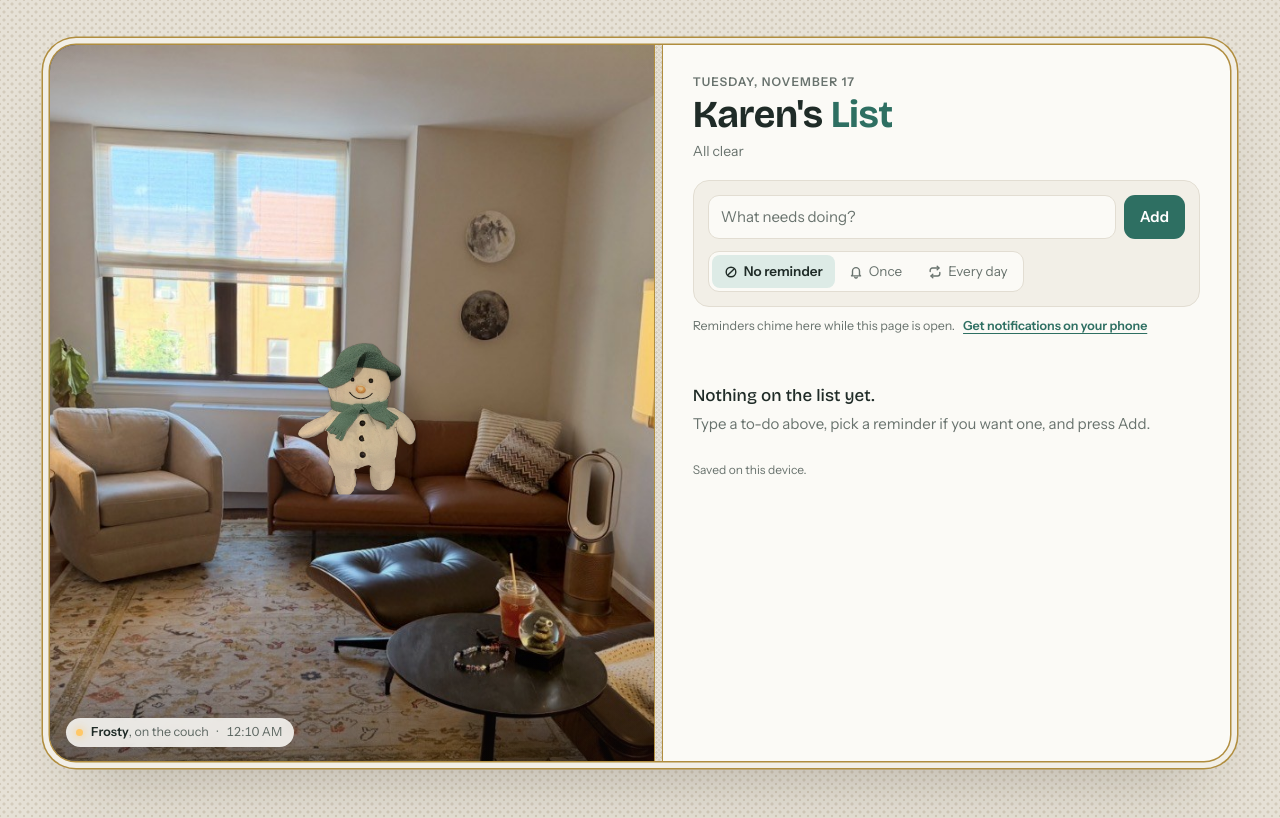
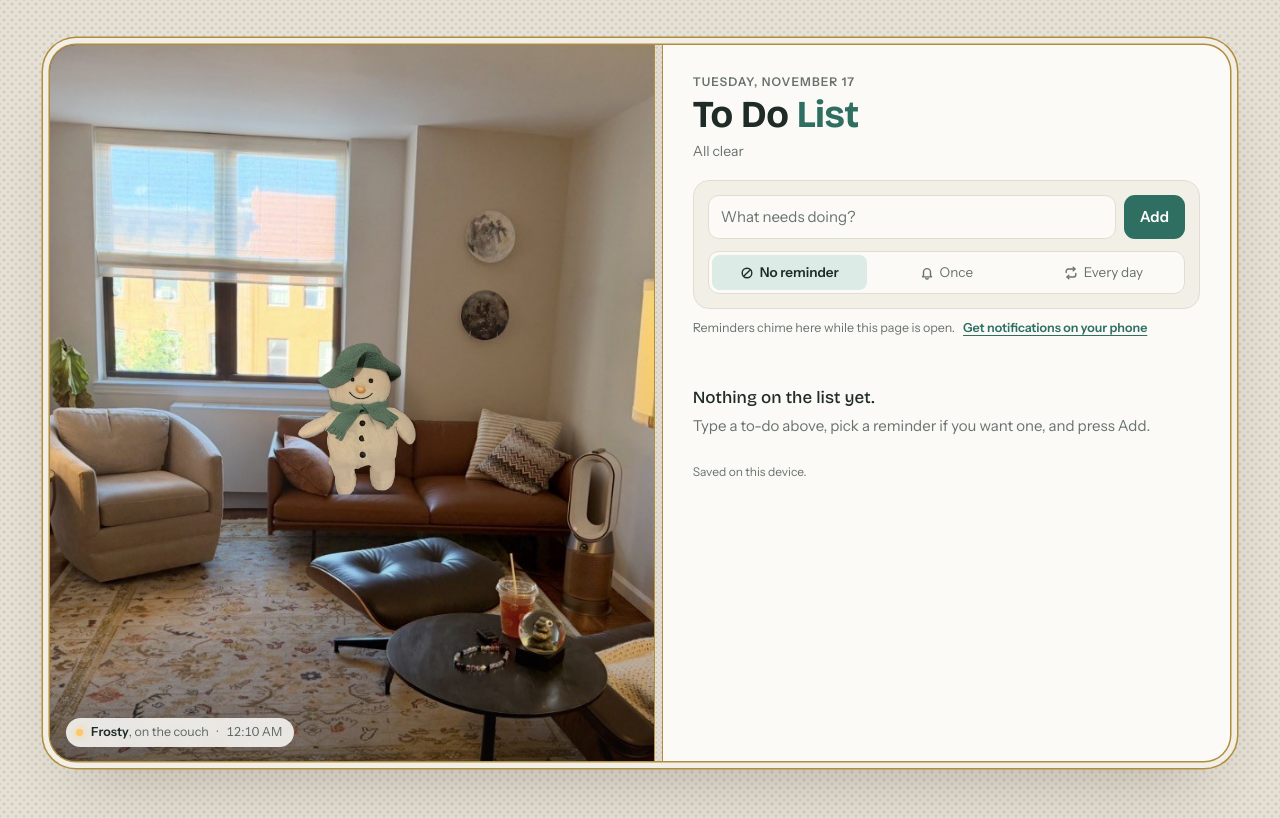
Before and after one commit to ktocatly/Todo, a plain HTML site: page index.html in a window 1280 px wide. Drawn offline with nearby package versions, Linux system fonts and the light colour scheme.

Commit message:
Retitle to To Do List; spread the reminder options evenly across the row
Co-Authored-By: Claude Opus 5.5 <noreply@anthropic.com>
Claude-Session: https://claude.ai/code/session_017ntAYxZ4hz9bd4Cn9HJHEb

```diff
--- a/index.html
+++ b/index.html
@@ -3,7 +3,7 @@
 <head>
 <meta charset="utf-8">
 <meta name="viewport" content="width=device-width, initial-scale=1, viewport-fit=cover">
-<title>Karen's List</title>
+<title>To Do List</title>
 <meta name="description" content="Karen's to-do list, with reminders, and Frosty on the couch.">
 <meta name="theme-color" content="#E6E1D6" media="(prefers-color-scheme: light)">
 <meta name="theme-color" content="#1D2220" media="(prefers-color-scheme: dark)">
@@ -131,10 +131,11 @@ h1 em { font-style: normal; color: var(--teal); }
 .btn.small { padding: 6px 11px; font-size: 13px; border-radius: 9px; }
 
 .remind { display: grid; gap: 10px; }
-.seg { display: inline-flex; background: var(--panel); border: 1px solid var(--line); border-radius: 11px; padding: 3px; gap: 2px; flex-wrap: wrap; width: fit-content; max-width: 100%; }
+.seg { display: grid; grid-template-columns: repeat(3, minmax(0, 1fr)); width: 100%; background: var(--panel); border: 1px solid var(--line); border-radius: 11px; padding: 3px; gap: 2px; }
 .seg input { position: absolute; opacity: 0; pointer-events: none; }
-.seg label { padding: 6px 12px; border-radius: 8px; font-size: 13.5px; cursor: pointer; color: var(--muted); display: inline-flex; align-items: center; gap: 6px; }
-.seg label svg { width: 14px; height: 14px; }
+.seg label { padding: 7px 8px; border-radius: 8px; font-size: 13.5px; cursor: pointer; color: var(--muted); display: flex; align-items: center; justify-content: center; gap: 6px; white-space: nowrap; }
+.seg label svg { width: 14px; height: 14px; flex: none; }
+@media (max-width: 420px) { .seg label svg { display: none; } }
 .seg input:checked + label { background: var(--teal-soft); color: var(--ink); font-weight: 600; }
 .seg input:focus-visible + label { outline: 2px solid var(--teal); outline-offset: 1px; }
 .when { display: flex; flex-wrap: wrap; align-items: center; gap: 8px; font-size: 13.5px; color: var(--muted); }
@@ -231,7 +232,7 @@ ul.tasks { list-style: none; margin: 0; padding: 0; }
   <section class="panel" aria-labelledby="title">
     <header class="head">
       <div class="eyebrow" id="today"></div>
-      <h1 id="title">Karen's <em>List</em></h1>
+      <h1 id="title">To Do <em>List</em></h1>
       <p class="summary" id="summary"></p>
     </header>
 
```
